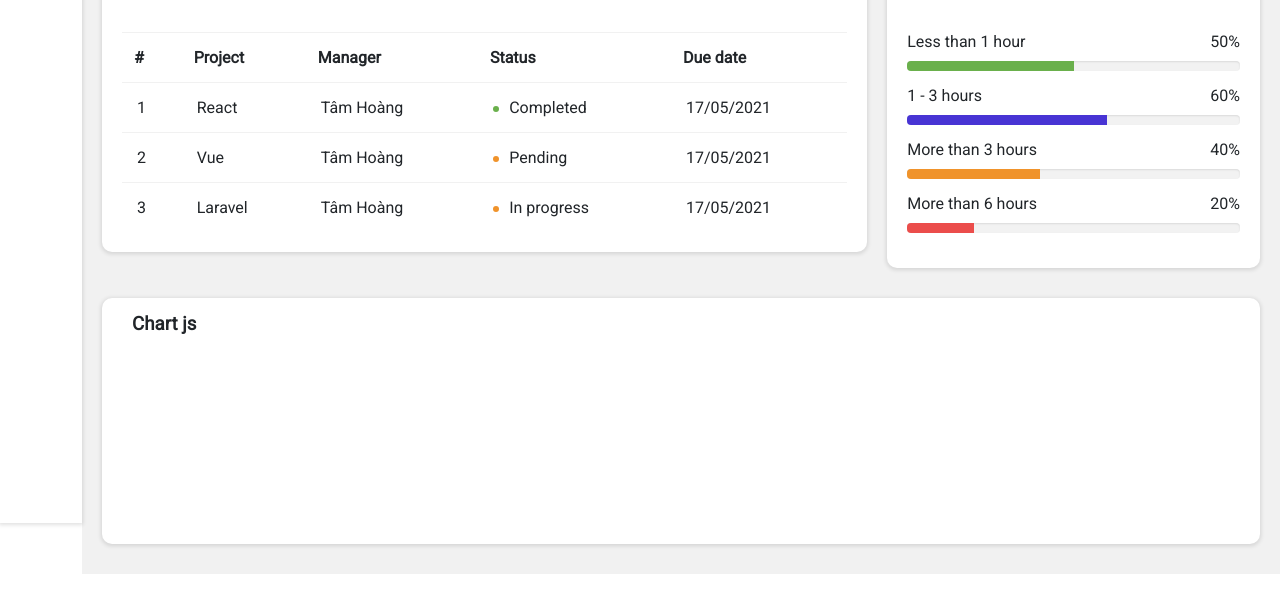
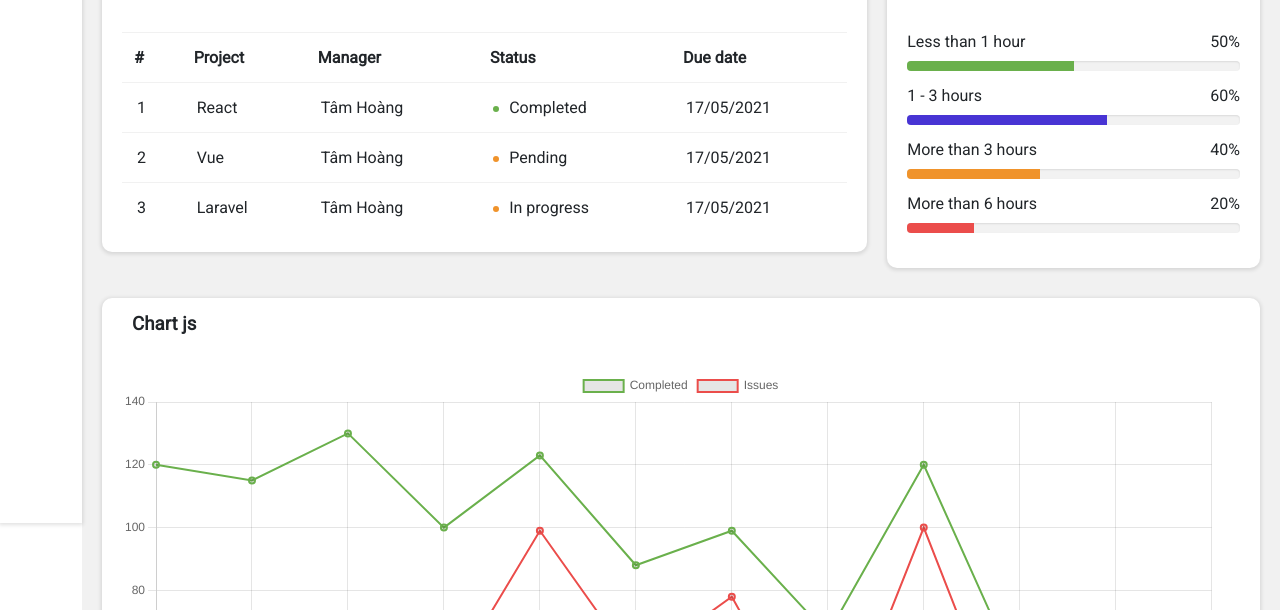
Before and after one commit to tamhoangweb/admin-template, a plain HTML site: page 001. Darkmode and responsive/index.html in a window 1280 px wide. Shown: the part 342-952 px from the top of the page. Before the commit the page ends 916 px from the top, so only its background shows below. Drawn offline with nearby package versions, Linux system fonts and the light colour scheme.

Commit message:
Chart js | Update...

```diff
--- a/001. Darkmode and responsive/index.js
+++ b/001. Darkmode and responsive/index.js
@@ -80,3 +80,57 @@ function switchTheme() {
   }
 }
 loadTheme();
+
+/* chart js */
+const primaryColor = "#4834d4";
+const warningColor = "#f0932b";
+const successColor = "#6ab04c";
+const dangerColor = "#eb4d4b";
+
+let ctx = document.getElementById("myChart");
+ctx.height = 500;
+ctx.width = 500;
+
+let data = {
+  labels: [
+    "Tháng 1",
+    "Tháng 2",
+    "Tháng 3",
+    "Tháng 4",
+    "Tháng 5",
+    "Tháng 6",
+    "Tháng 7",
+    "Tháng 8",
+    "Tháng 9",
+    "Tháng 10",
+    "Tháng 11",
+    "Tháng 12",
+  ],
+  datasets: [
+    {
+      fill: false,
+      label: "Completed",
+      borderColor: successColor,
+      data: [120, 115, 130, 100, 123, 88, 99, 66, 120, 52, 59],
+      borderWidth: 2,
+      // lineTension: 0,
+    },
+    {
+      fill: false,
+      label: "Issues",
+      borderColor: dangerColor,
+      data: [66, 44, 12, 48, 99, 56, 78, 23, 100, 22, 47],
+      borderWidth: 2,
+      // lineTension: 0,
+    },
+  ],
+};
+
+let lineChart = new Chart(ctx, {
+  type: "line",
+  data: data,
+  options: {
+    maintainAspectRatio: false,
+    bezierCurve: true,
+  },
+});
--- a/001. Darkmode and responsive/style.css
+++ b/001. Darkmode and responsive/style.css
@@ -186,9 +186,7 @@ body{
 .dropdown-expand{
   display: block;
 }
-.notification-menu{
-  min-width: 380px;
-}
+
 
 .dropdown-menu-content{
   max-height: 500px;
@@ -351,6 +349,9 @@ box-sizing: border-box;
 
 /* extra small device <= 600px */
 @media only screen and (max-width: 599px){
+  .navbar-search{
+    display: none;
+  }
   .sidebar {
     width: 0px;
   }
@@ -376,6 +377,9 @@ box-sizing: border-box;
 }
 /* small device >= 600px */
 @media only screen and (min-width: 600px){
+  .notification-menu{
+    min-width: 380px;
+  }
   [class*="col-"] {
     width: 100%;
   }
```
